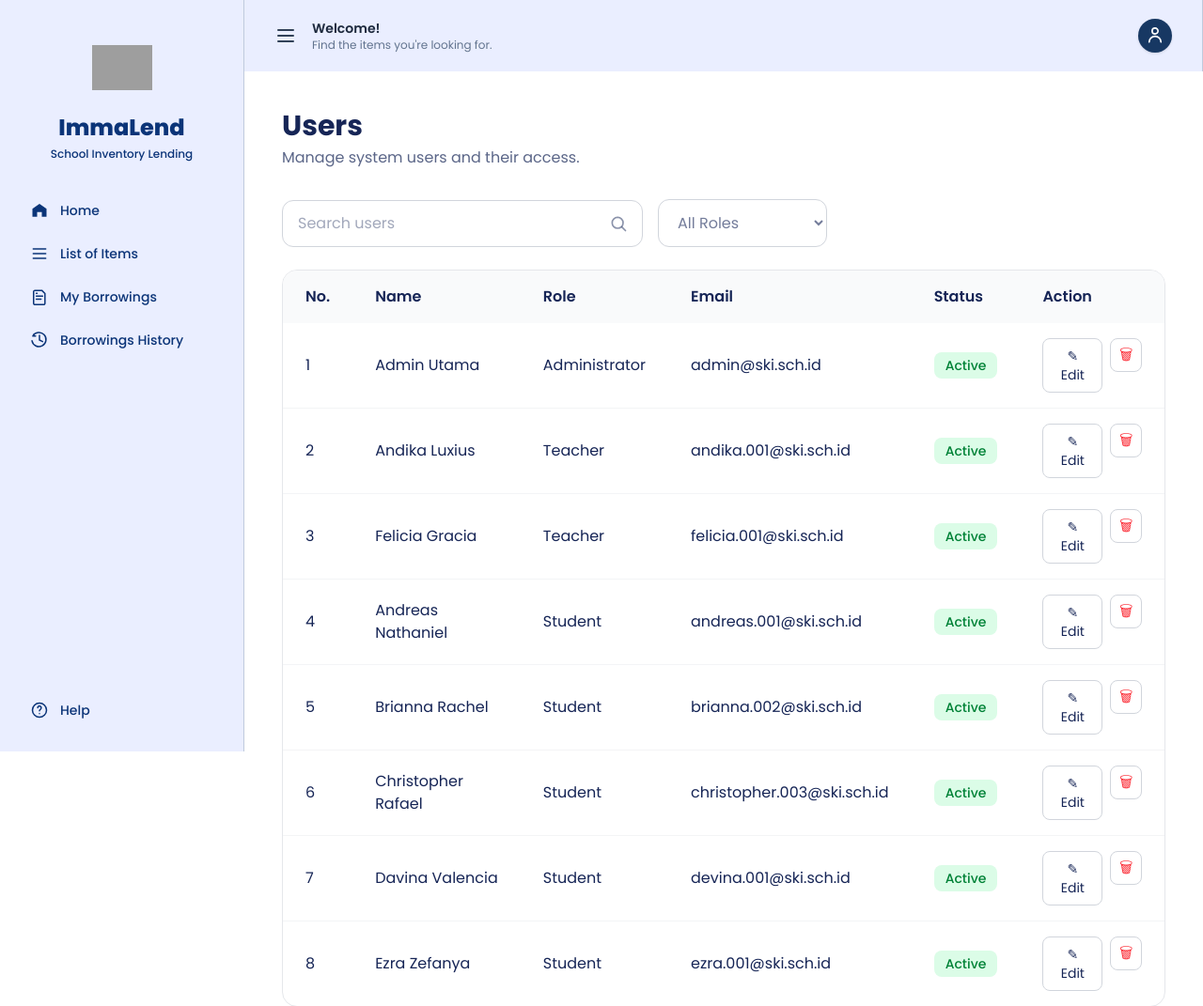
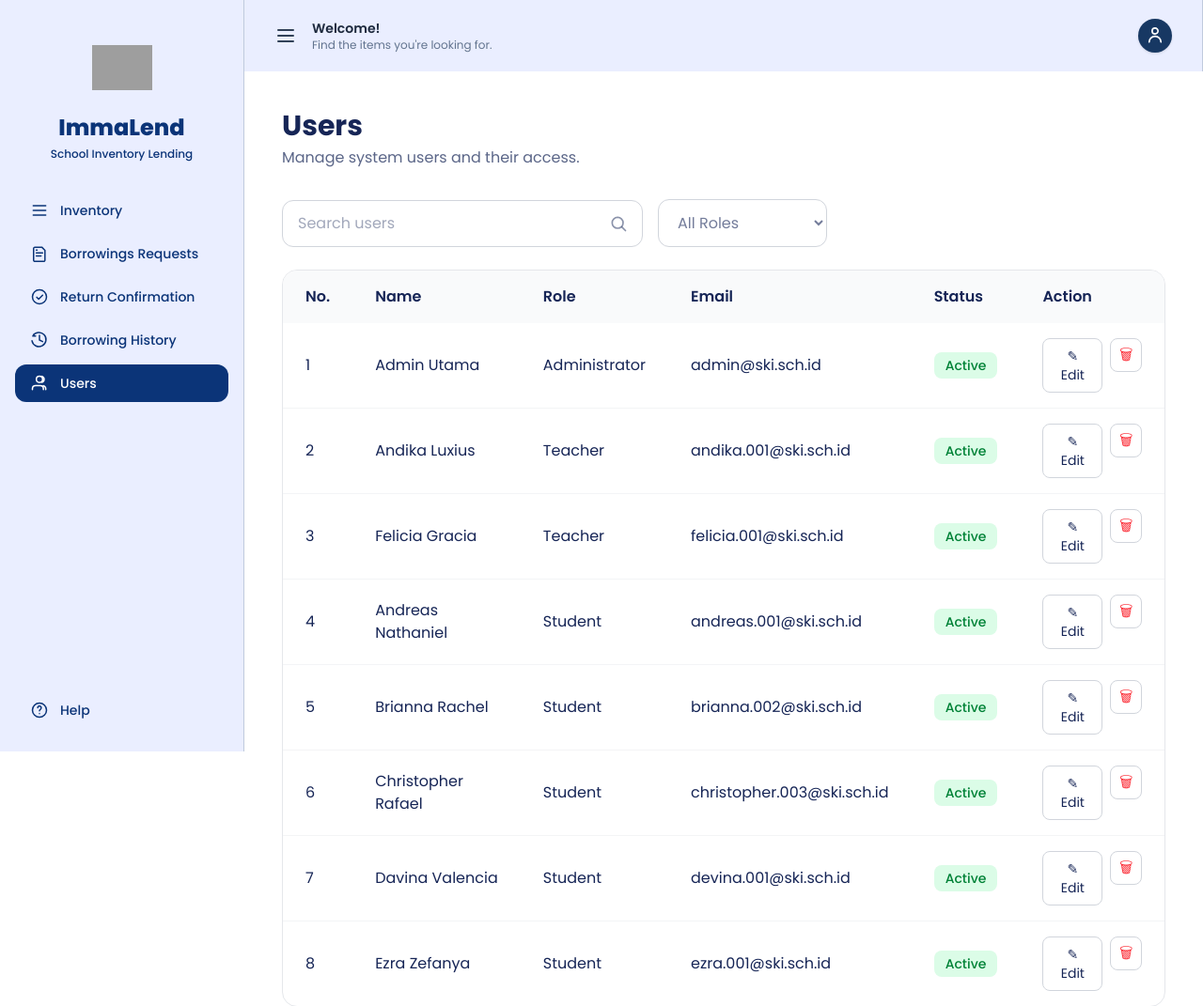
Before and after one commit to ExDora/ImmaLend, a Laravel app: page /users in a window 1280 px wide. Shown: the top 1071 px of the page at 94% size. Run offline with Laravel 12, Linux system fonts and the light colour scheme; a user stored in the database is signed in; data comes from the database, SQL or seed files in the repository; style sheets or scripts are compiled from the project's sources; grey boxes are pictures that could not be loaded.

Commit message:
Perbaikan route, logout, sidebar admin

```diff
--- a/resources/views/admin/items/create.blade.php
+++ b/resources/views/admin/items/create.blade.php
@@ -1,4 +1,4 @@
-@extends('layouts.app')
+@extends('layouts.admin')
 
 @section('title', $title)
 
--- a/resources/views/admin/users/index.blade.php
+++ b/resources/views/admin/users/index.blade.php
@@ -1,4 +1,4 @@
-@extends('layouts.app')
+@extends('layouts.admin')
 
 @section('title', $title)
 
--- a/resources/views/layouts/partials/admin-sidebar.blade.php
+++ b/resources/views/layouts/partials/admin-sidebar.blade.php
@@ -55,7 +55,7 @@
 
 
         <!-- Borrowing History (route belum dibuat, sementara "#") -->
-        <a href="#" class="flex items-center gap-3 px-4 py-2.5 rounded-xl transition text-[#0B3478] hover:bg-white/60">
+        <a href="{{ route('lendings.adminhistory') }}" class="flex items-center gap-3 px-4 py-2.5 rounded-xl transition text-[#0B3478] hover:bg-white/60">
             <svg class="w-5 h-5 shrink-0" fill="none" viewBox="0 0 24 24" stroke="currentColor" stroke-width="1.8">
                 <path stroke-linecap="round" stroke-linejoin="round" d="M12 6v6l4 2" />
                 <path stroke-linecap="round" stroke-linejoin="round" d="M5 4.5 3.5 7M3.5 7H7M3.5 7a9 9 0 1 1-1 6" />
--- a/routes/web.php
+++ b/routes/web.php
@@ -1,4 +1,3 @@
-
 <?php
 
 use Illuminate\Support\Facades\Route;
@@ -58,11 +57,6 @@ Route::middleware('guest')->group(function () {
 
 });
 
-// Alternative Admin Login
-Route::get('/admin-imma1326/login', [AdminLoginController::class, 'index'])
-    ->middleware('guest')
-    ->name('admin.alternative-login');
-
 
 // Logout
 Route::post('/logout', LogoutController::class)
@@ -71,7 +65,7 @@ Route::post('/logout', LogoutController::class)
 
 
 // ==========================================
-// USER MANAGEMENT
+// USER MANAGEMENT (Admin only)
 // ==========================================
 
 Route::middleware(['auth', 'role:admin'])
@@ -93,6 +87,14 @@ Route::middleware(['auth', 'role:admin'])
 Route::middleware('auth')->group(function () {
 
     // ======================================
+    // PROFILE
+    // ======================================
+
+    Route::get('/profile', [UserController::class, 'profile'])
+        ->name('profile');
+
+
+    // ======================================
     // ITEM REQUEST
     // ======================================
 
@@ -104,15 +106,6 @@ Route::middleware('auth')->group(function () {
 
     Route::get('/request', [ItemController::class, 'request'])
         ->name('request.item');
-
-
-    // ======================================
-    // INVENTORY MANAGEMENT
-    // ======================================
-
-    Route::get('/inventory', function () {
-        return view('items.inventory');
-    })->name('inventory');
 
 
     // ======================================
@@ -138,10 +131,21 @@ Route::middleware('auth')->group(function () {
 
 
 // ==========================================
-// ADMIN LENDING MANAGEMENT
+// ADMIN AREA (Admin only)
 // ==========================================
 
 Route::middleware(['auth', 'role:admin'])->group(function () {
+
+    // ======================================
+    // INVENTORY MANAGEMENT
+    // ======================================
+
+    Route::get('/inventory', function () {
+        return view('admin.items.inventory', [
+            'title' => 'ImmaLend - Inventory',
+        ]);
+    })->name('inventory');
+
 
     // ======================================
     // LENDING DASHBOARD
```
